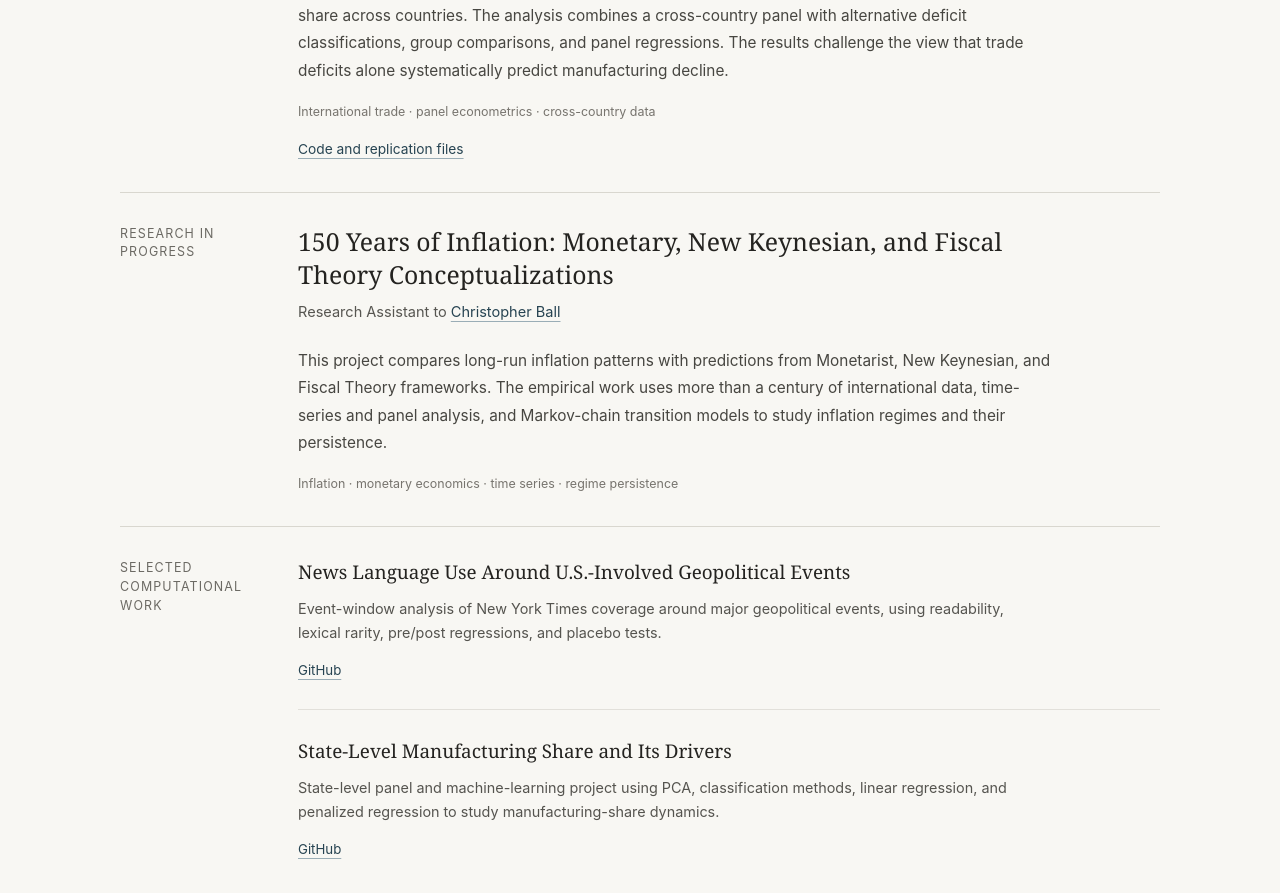
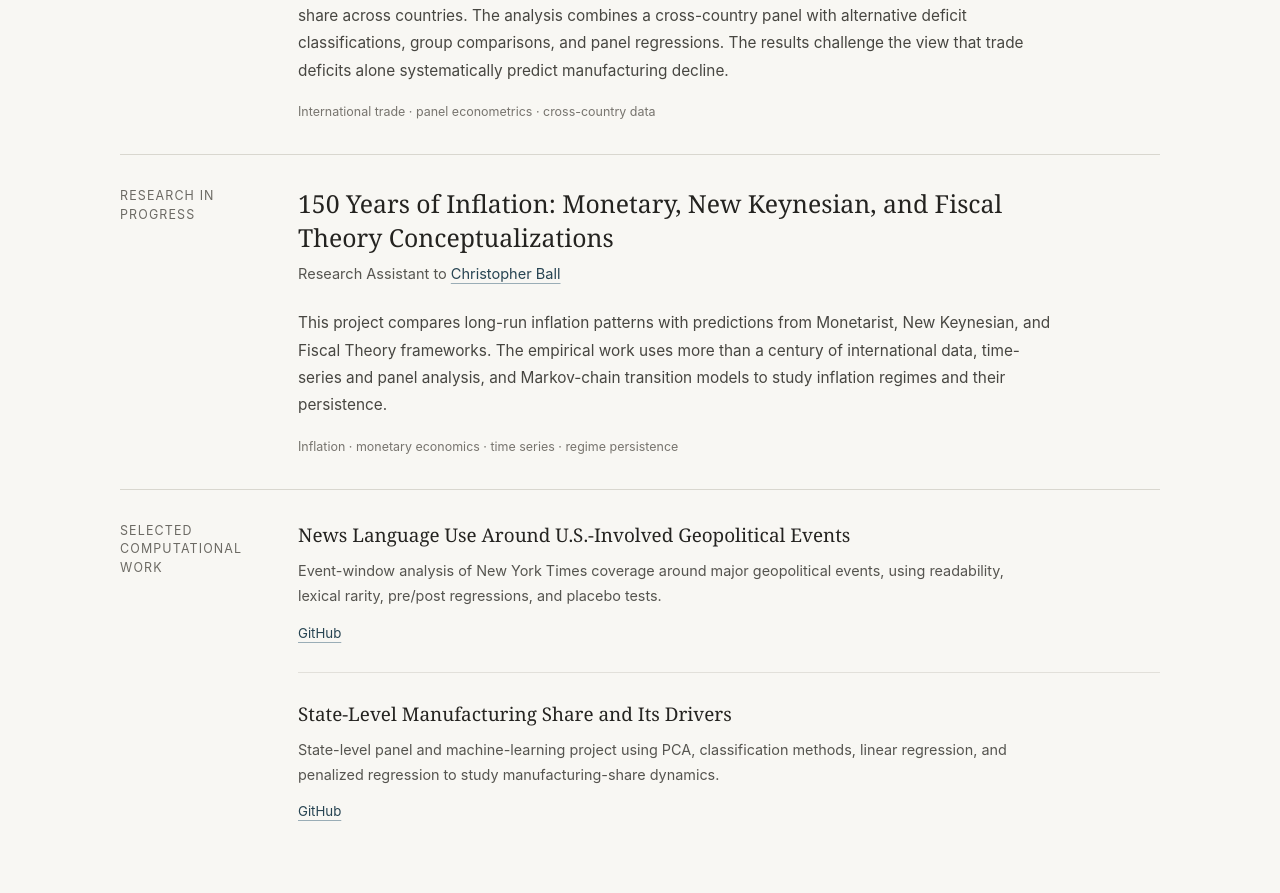
Before and after one commit to Khanis29/isha_khan, a React (Vite) app: page / in a window 1280 px wide. Shown: the part 1180-2073 px from the top of the page. Built offline with nearby package versions, Linux system fonts and the light colour scheme.

Commit message:
Remove entry links from App component
Removed entry links section from the article.

```diff
--- a/src/App.jsx
+++ b/src/App.jsx
@@ -123,11 +123,7 @@ function Research() {
             International trade · panel econometrics · cross-country data
           </p>
 
-          <div className="entry-links">
-            <ExternalTextLink href={links.tradeRepo}>
-              Code and replication files
-            </ExternalTextLink>
-          </div>
+
         </article>
       </div>
 
```
